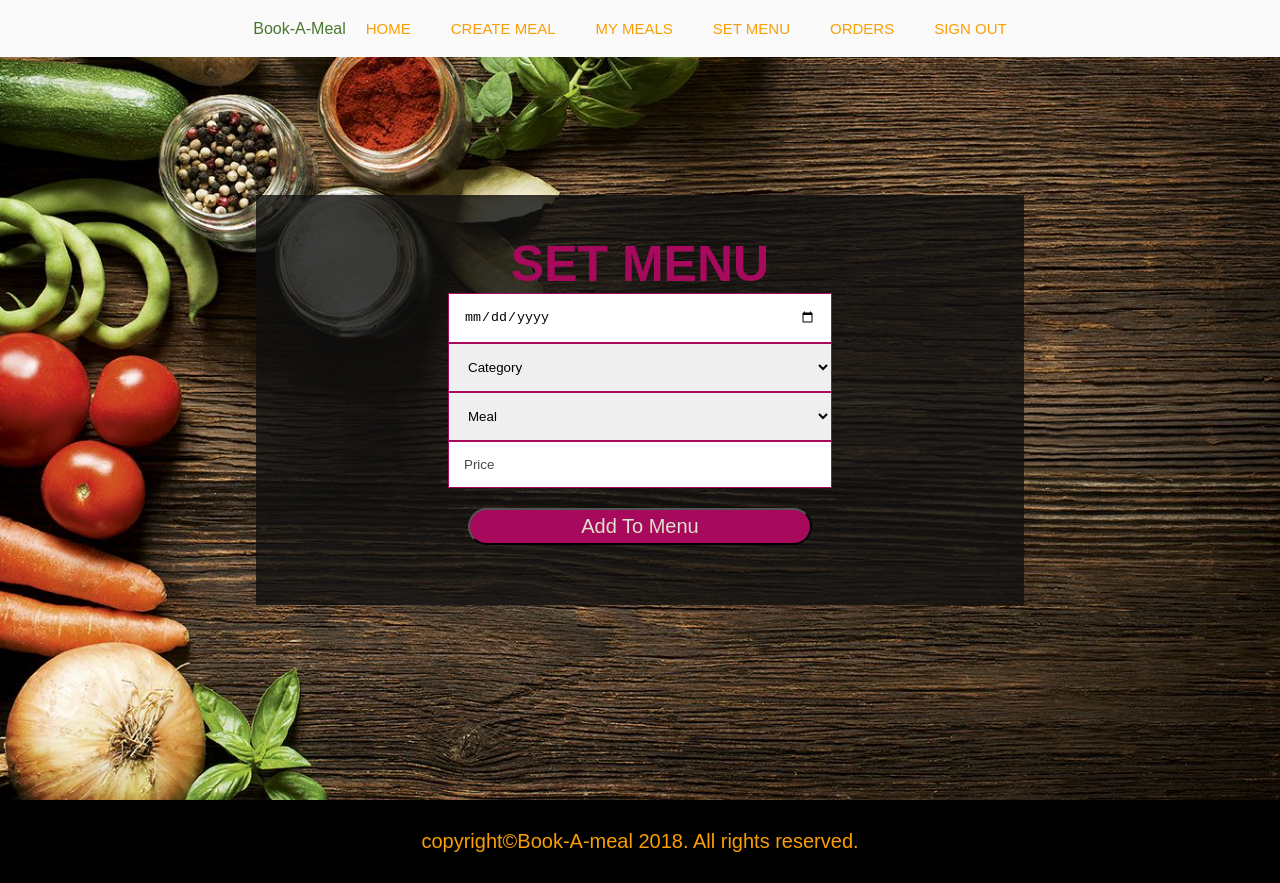
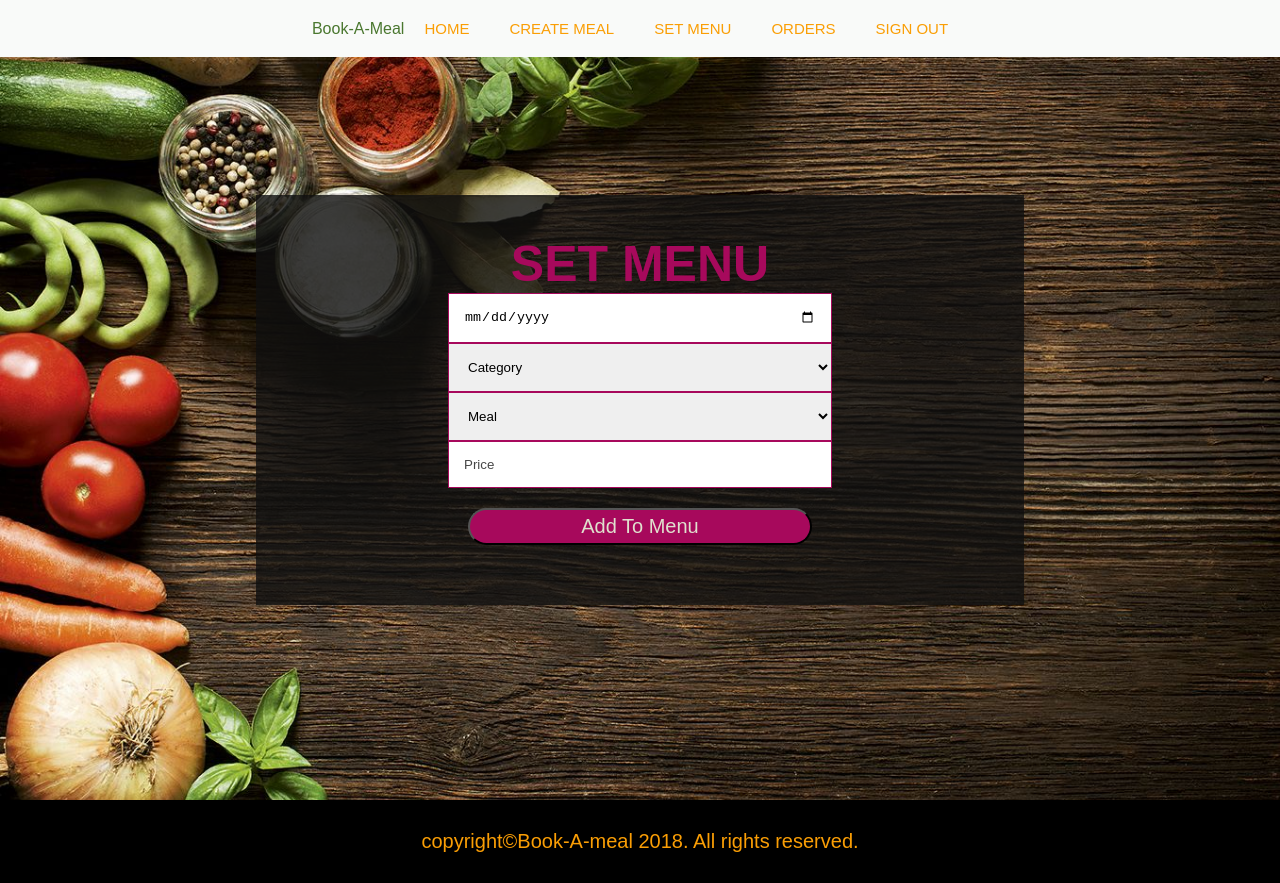
Before and after one commit to OKiMaureen/Book-A-Meal, a plain HTML site: page UI/createmenu.html in a window 1280 px wide. Drawn offline with nearby package versions, Linux system fonts and the light colour scheme; a web font is replaced by a local one.

Commit message:
feature(create-menu-page):modify create-menu page #156818034

```diff
--- a/UI/createmenu.html
+++ b/UI/createmenu.html
@@ -31,10 +31,7 @@
           <li>
             <a href="meal.html">Create Meal</a>
           </li>
-          <li>
-            <a href="#my-meals">My Meals</a>
-          </li>
-          <li>
+         <li>
             <a href="createmenu.html">Set Menu</a>
           </li>
           <li>
```
